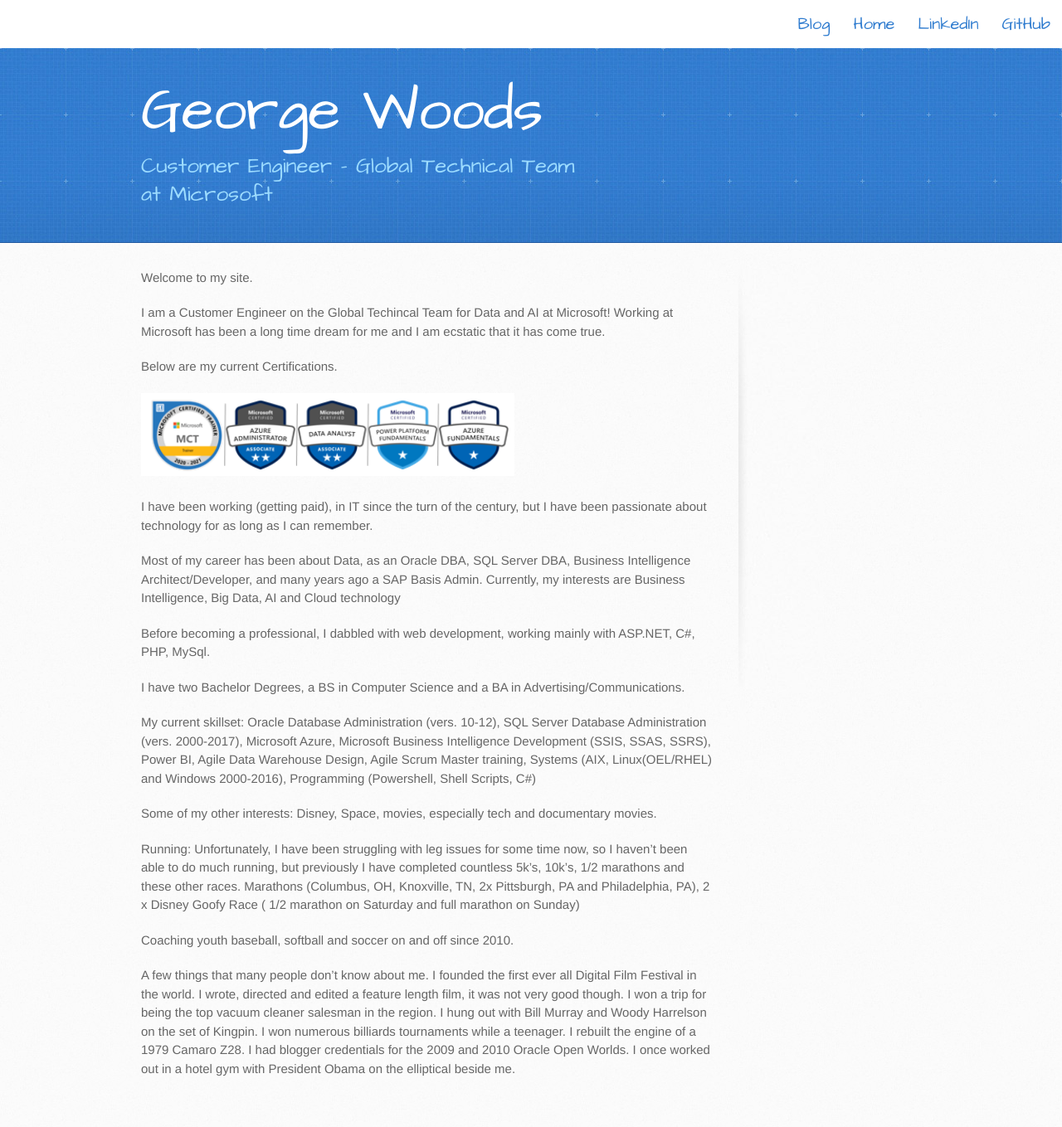
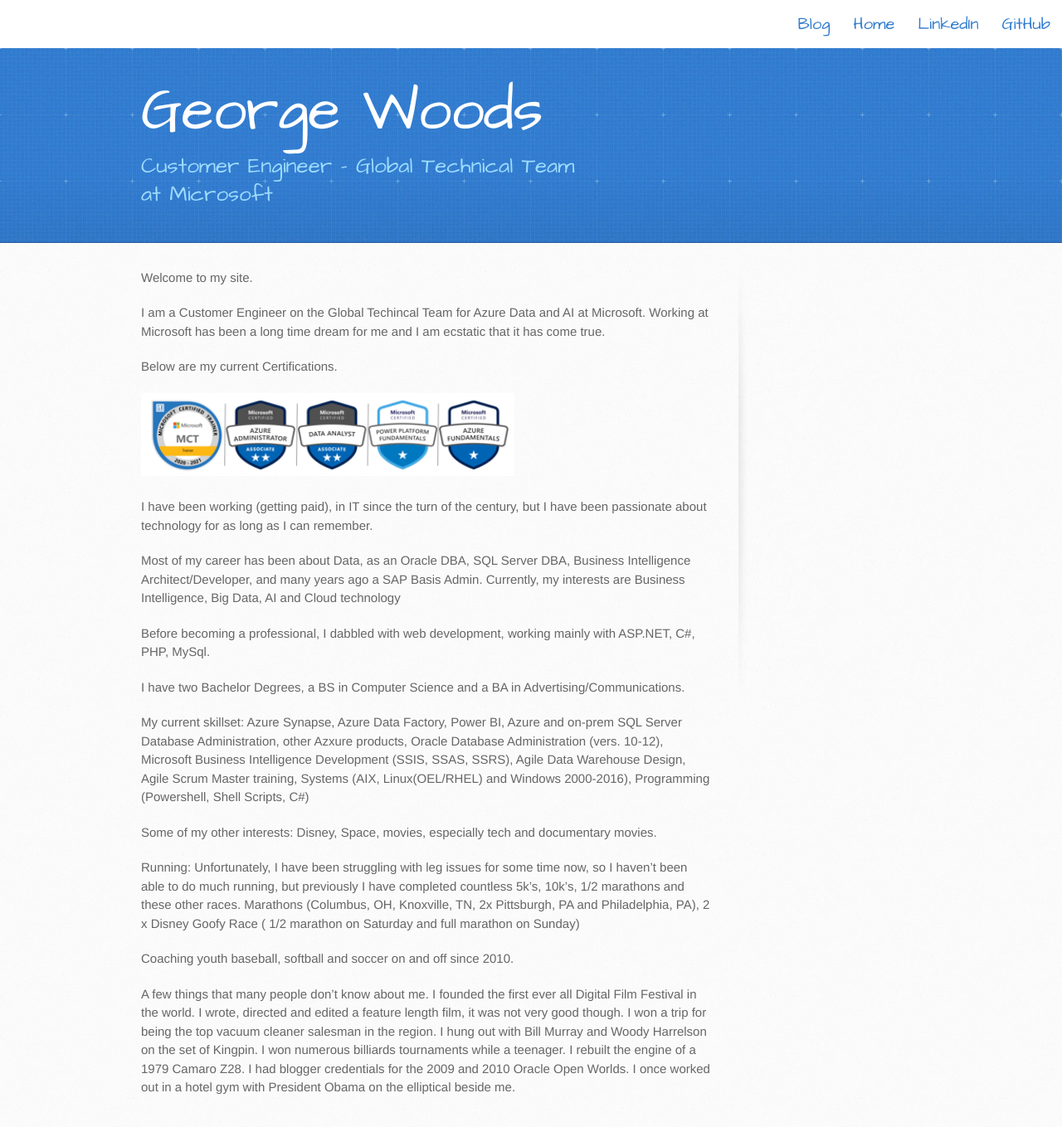
Before and after one commit to gvwoods/gvwoods.github.io, a Jekyll site: the page built from index.md, in a window 1280 px wide and 1400 px high. Shown: the top 1359 px of the window at 83% size. Built offline with Jekyll 4.4.1, drawn with Linux system fonts in a browser that asks for light colours; our own code applies the rules of GitHub Pages for plain Markdown files.

Commit message:
Update index.md

```diff
--- a/index.md
+++ b/index.md
@@ -1,6 +1,6 @@
 Welcome to my site.
 
-I am a Customer Engineer on the Global Techincal Team for Data and AI at Microsoft! Working at Microsoft has been a long time dream for me and I am ecstatic that it has come true.
+I am a Customer Engineer on the Global Techincal Team for Azure Data and AI at Microsoft. Working at Microsoft has been a long time dream for me and I am ecstatic that it has come true.
 
 Below are my current Certifications.
 
@@ -15,7 +15,7 @@
 
 I have two Bachelor Degrees, a BS in Computer Science and a BA in Advertising/Communications.
 
-My current skillset: Oracle Database Administration (vers. 10-12), SQL Server Database Administration (vers. 2000-2017), Microsoft Azure, Microsoft Business Intelligence Development (SSIS, SSAS, SSRS), Power BI, Agile Data Warehouse Design, Agile Scrum Master training, Systems (AIX, Linux(OEL/RHEL) and Windows 2000-2016), Programming (Powershell, Shell Scripts, C#)
+My current skillset: Azure Synapse, Azure Data Factory, Power BI, Azure and on-prem SQL Server Database Administration, other Azxure products, Oracle Database Administration (vers. 10-12), Microsoft Business Intelligence Development (SSIS, SSAS, SSRS), Agile Data Warehouse Design, Agile Scrum Master training, Systems (AIX, Linux(OEL/RHEL) and Windows 2000-2016), Programming (Powershell, Shell Scripts, C#)
 
 Some of my other interests: Disney, Space, movies, especially tech and documentary movies.
 
```
